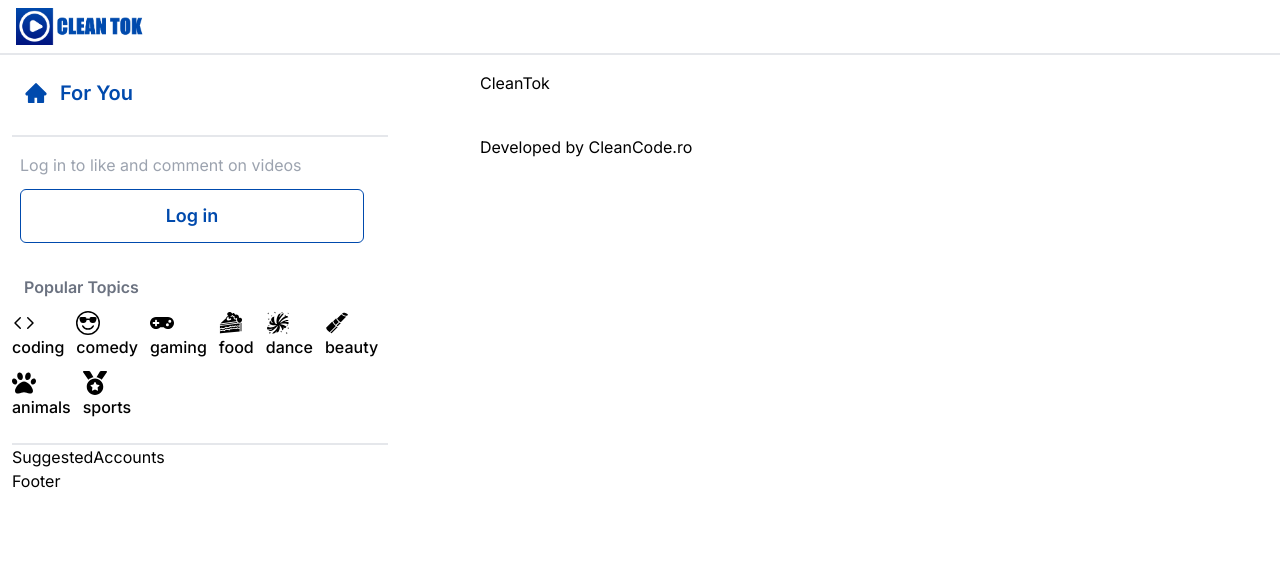
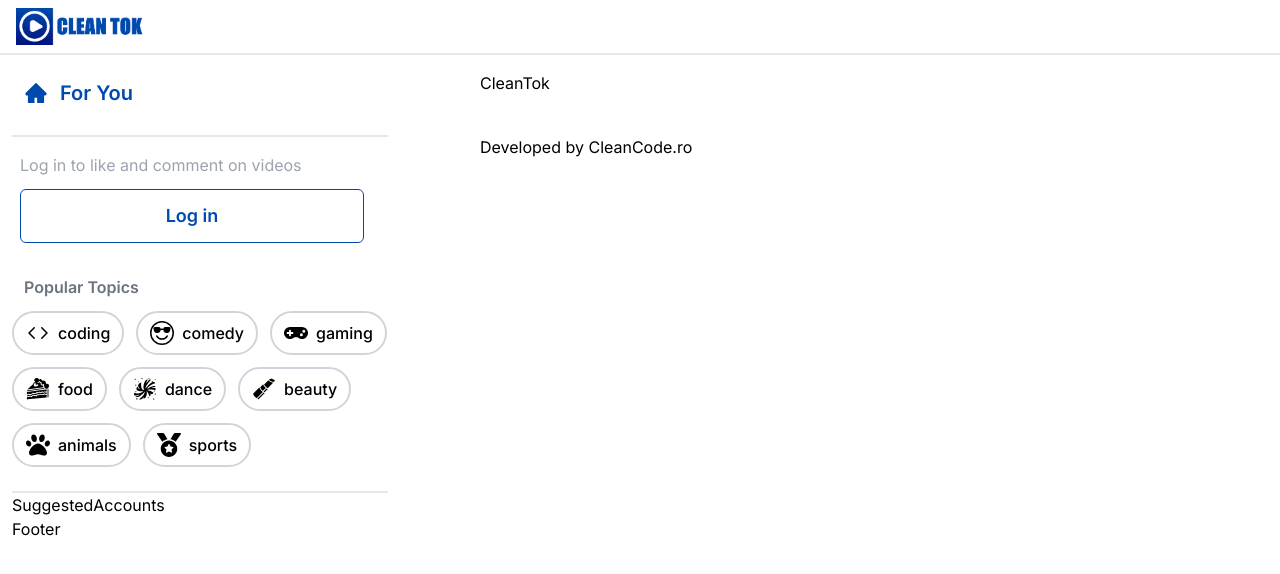
Before and after one commit to CleanCodeRo/CleanTok, a Next.js app: page / in a window 1280 px wide. Shown: the top 574 px of the page. Built offline with nearby package versions, Linux system fonts and the light colour scheme.

Commit message:
Styled the topics

```diff
--- a/app/_components/Discover/Discover.tsx
+++ b/app/_components/Discover/Discover.tsx
@@ -1,13 +1,28 @@
-import React from "react";
+import React, { useEffect, useState } from "react";
 import Link from "next/link";
-import { useRouter } from "next/router";
+import { useSearchParams } from "next/navigation";
 
 import { topics } from "@/app/_utils/constants";
 
 const Discover = () => {
+    const searchParams = useSearchParams();
+    const initialTopicFromQuery = searchParams.get("topic");
+    const [topicFromQuery, setTopicFromQuery] = useState<string | null>(initialTopicFromQuery);
+
+    const topicStyle =
+        "xl:border-2 hover:bg-primary xl:border-gray-300 px-3 py-2 rounded xl:rounded-full flex items-center gap-2 justify-center cursor-pointer text-black";
+    const activeTopicStyle =
+        "xl:border-2 hover:bg-primary xl:border-[#004AAD] px-3 py-2 rounded xl:rounded-full flex items-center gap-2 justify-center cursor-pointer text-[#004AAD]";
+
+    const topicStyles = (isActive: boolean) => (isActive ? activeTopicStyle : topicStyle);
+
+    useEffect(() => {
+        setTopicFromQuery(searchParams.get("topic"));
+    }, [searchParams]);
+
     const mappedTopics = topics.map((topic) => (
         <Link key={topic.name} href={`/?topic=${topic.name}`}>
-            <div>
+            <div className={topicStyles(topicFromQuery === topic.name)}>
                 <span className="font-bold text-2xl xl:text-md">{topic.icon}</span>
                 <span className="font-medium text-md hidden xl:block">{topic.name}</span>
             </div>
@@ -17,7 +32,7 @@
     return (
         <div className="xl:border-b-2 xl:border-gray-200 pb-6">
             <p className="text-gray-500 font-semibold m-3 mt-4 hidden xl:block">Popular Topics</p>
-            <div className="flex gap-3 flex-wrap">{mappedTopics}</div>
+            <div className="flex gap-3 flex-wrap justify-center xl:justify-normal">{mappedTopics}</div>
         </div>
     );
 };
```
